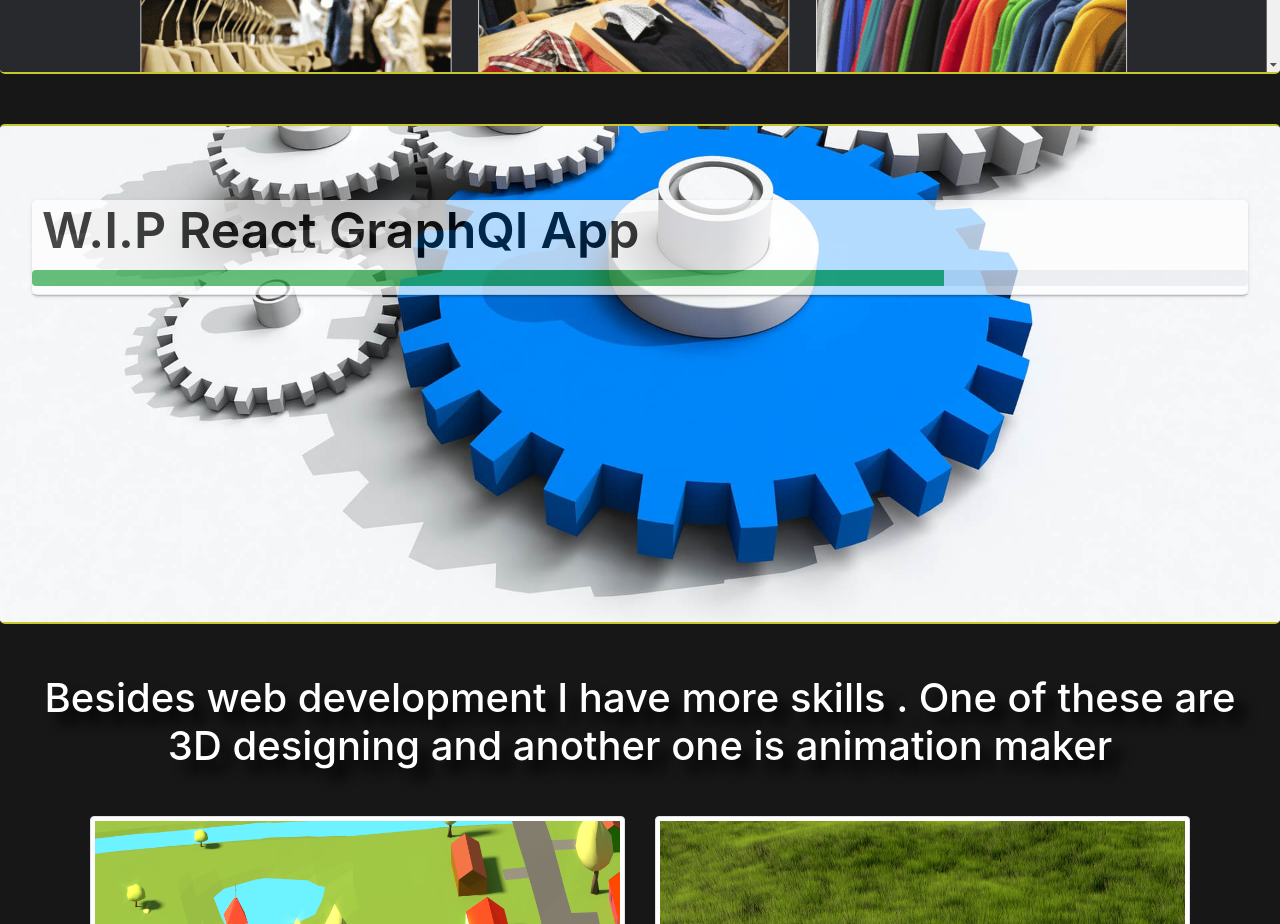
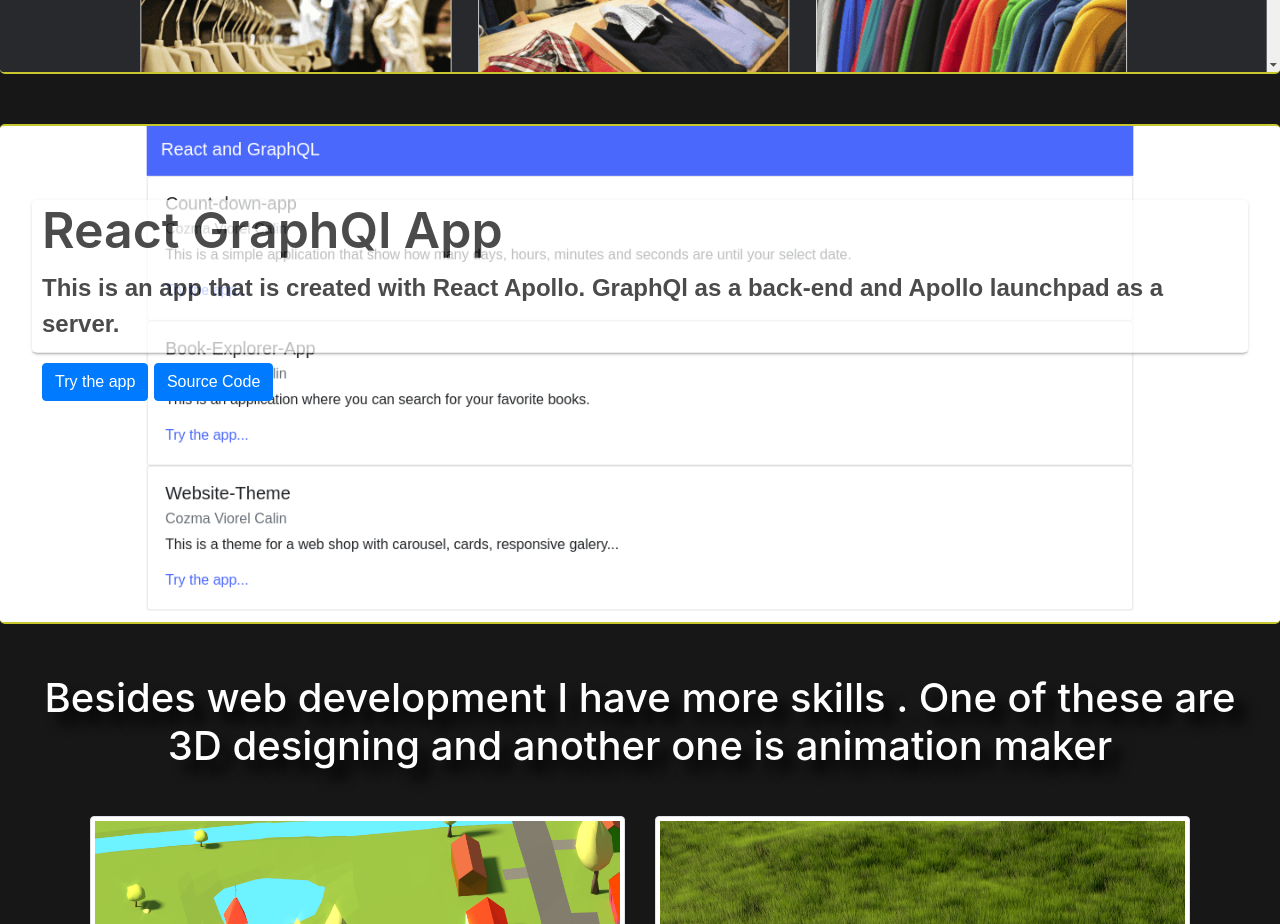
Before and after one commit to calinzabalt/CozmaCalin.me, a React (Create React App) app: page /Portofolio in a window 1280 px wide. Shown: the part 1740-2664 px from the top of the page. Built offline with nearby package versions, Linux system fonts and the light colour scheme.

Commit message:
28.08.2018

```diff
--- a/src/components/Portofolio.css
+++ b/src/components/Portofolio.css
@@ -86,9 +86,9 @@
 
 .change3 .jumbotron{
     text-align: center;
-    background-image: url('/imagini/cog-wheels-2125183_1920.jpg');
+    background-image: url('/imagini/Screenshot from 2018-08-28 10-43-23.png');
     height: 500px;
-    background-position: 0% 100%;
+    background-position: 0% 0%;
     background-size: cover;
     background-repeat: no-repeat;
 }
--- a/src/components/Portofolio.jsx
+++ b/src/components/Portofolio.jsx
@@ -2,8 +2,6 @@
 import './Portofolio.css';
 import { Jumbotron, Button } from 'reactstrap';
 import { Grid, Row, Col, Image, } from 'react-bootstrap';
-import { Progress } from 'reactstrap';
-
 
 class Portofolio extends Component {
     render() {
@@ -56,12 +54,14 @@
       <div className="change3">
     <Jumbotron>
       <div className="box">
-        <h2 className="display-3">W.I.P React GraphQl App</h2>
-        <Progress color="success" value="75" />
+        <h2 className="display-3">React GraphQl App</h2>
+        <p>This is an app that is created with React Apollo. GraphQl as a back-end and Apollo launchpad as a server.</p>
+        <p className="lead"></p>
         <hr className="my-2" />
         </div>
         <p className="lead">
-        { /* <a href="https://github.com/calinzabalt/Theme-clothes-website" target="blank"> <Button color="primary">Source Code</Button></a> */}
+        <a href="https://calinzabalt.github.io/react-graphql/" target="blank"> <Button color="primary">Try the app</Button></a>
+        <a href="https://github.com/calinzabalt/react-graphql" target="blank"> <Button color="primary">Source Code</Button></a>
         </p>
     </Jumbotron>
       </div>
```
Also changed, not shown: public/imagini/Screenshot from 2018-08-28 10-43-23.png (added).
